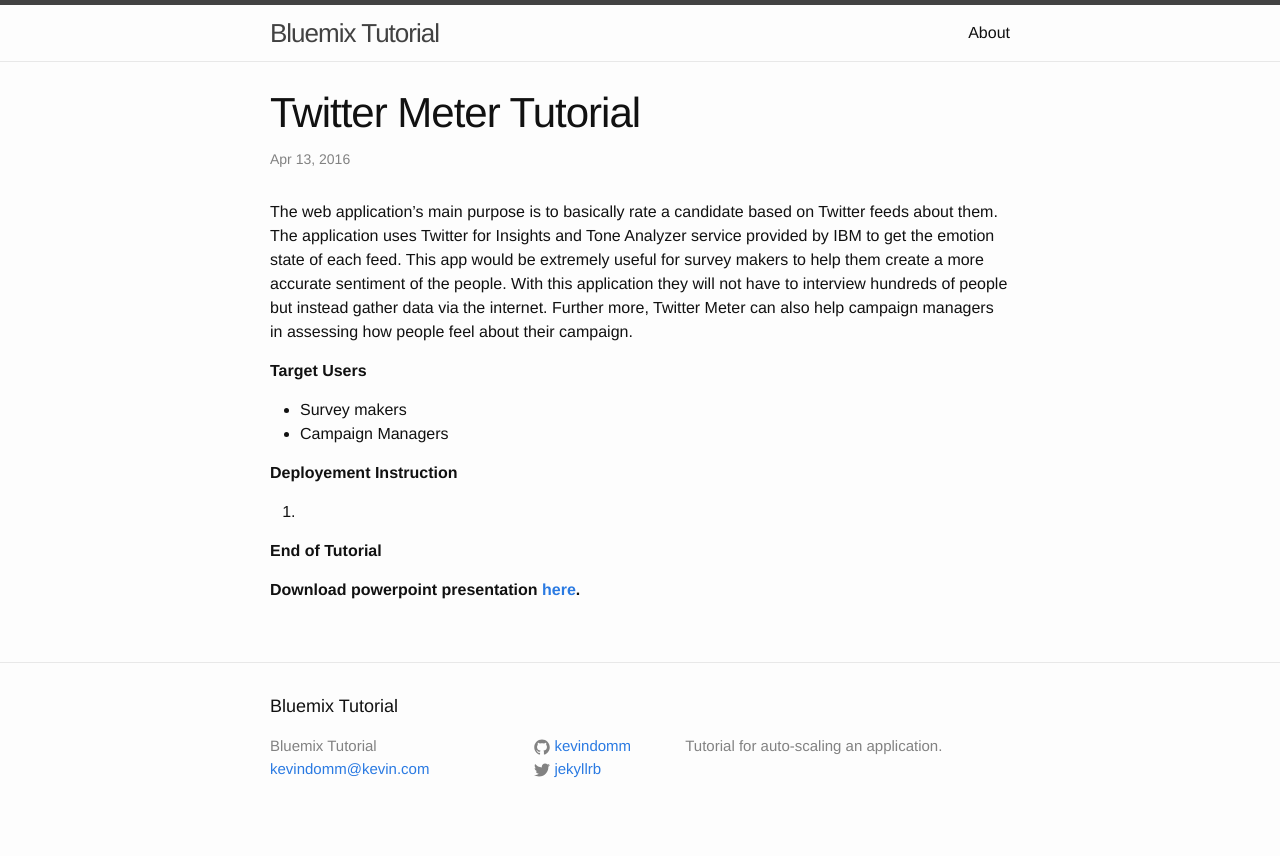
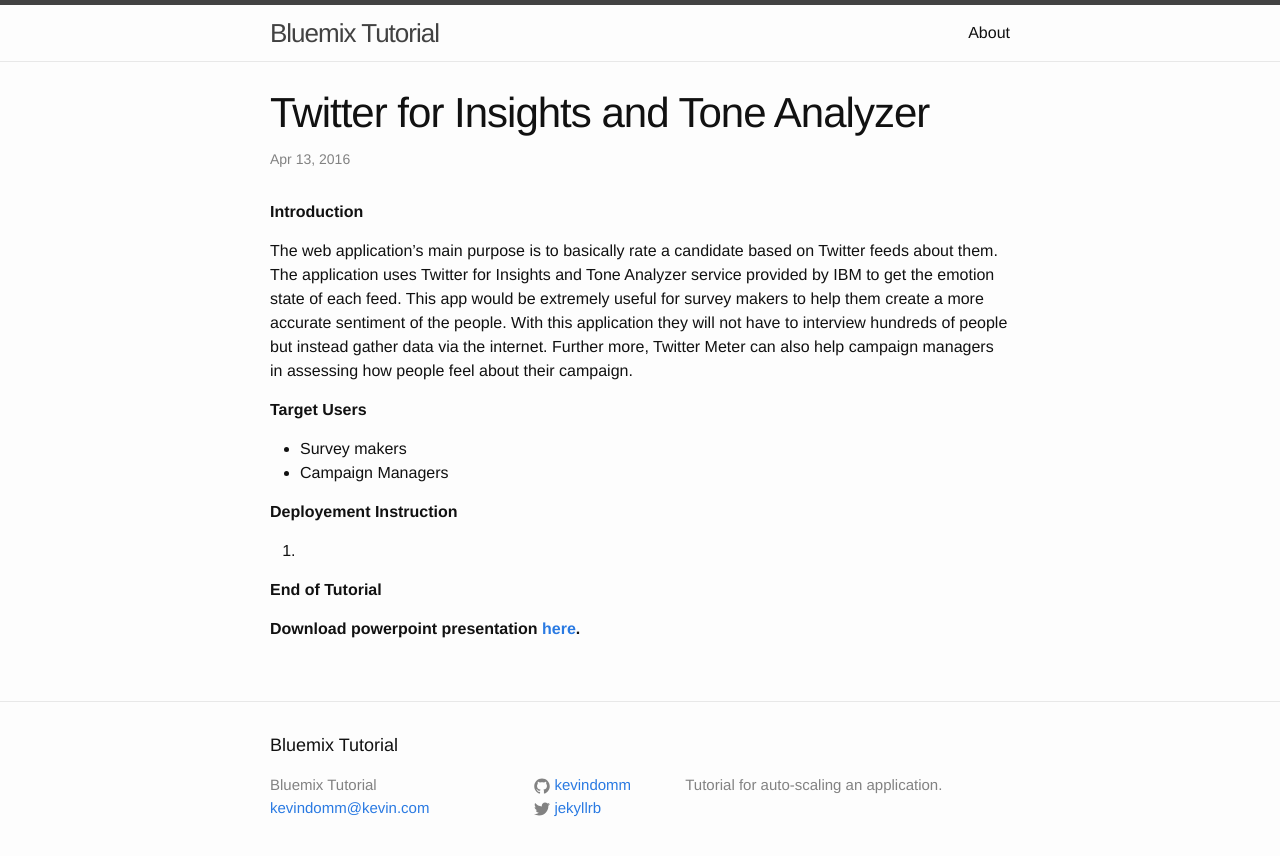
Before and after one commit to kevindomm/kevindomm.github.io, a Jekyll site: the page built from _posts/2016-04-14-twitter-meter.markdown, in a window 1280 px wide. Shown: the top 856 px of the page. Built offline with Jekyll 4.4.1, drawn with Linux system fonts in a browser that asks for light colours; Markdown is read by kramdown in place of the engine named in the settings.

Commit message:
Update 2016-04-14-twitter-meter.markdown

```diff
--- a/_posts/2016-04-14-twitter-meter.markdown
+++ b/_posts/2016-04-14-twitter-meter.markdown
@@ -1,10 +1,11 @@
 ---
 layout: post
-title:  "Twitter Meter Tutorial"
+title:  "Twitter for Insights and Tone Analyzer"
 date:   2016-04-13 20:02:33 +0800
 categories: tutorials
 ---
 
+**Introduction**
 
 The web application's main purpose is to basically rate a candidate based on Twitter feeds about them. The application uses Twitter for Insights and Tone Analyzer service provided by IBM to get the emotion state of each feed. This app would be extremely useful for survey makers to help them create a more accurate sentiment of the people. With this application they will not have to interview hundreds of people but instead gather data via the internet. Further more, Twitter Meter can also help campaign managers in assessing how people feel about their campaign.
 
```
